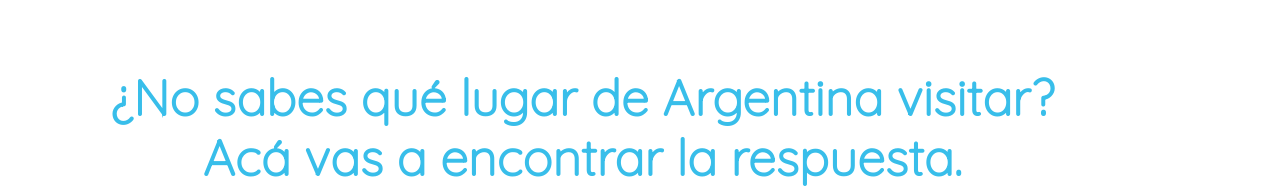
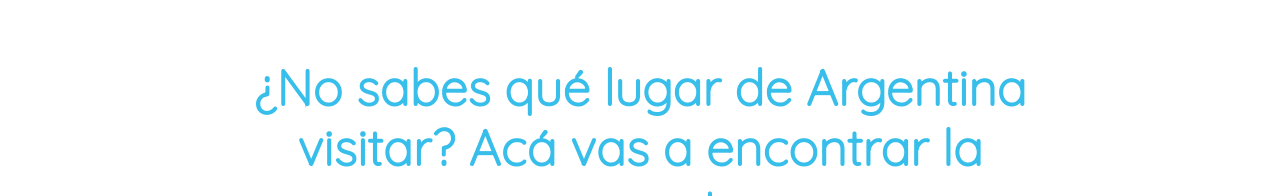
Before and after one commit to Beraldocamila/ProyectoFinal2, a plain HTML site: page index.html in a window 1280 px wide. Shown: the part 602-798 px from the top of the page. Drawn offline with nearby package versions, Linux system fonts and the light colour scheme; a web font is replaced by a local one.

Commit message:
VERSION FINAL

```diff
--- a/scss/scss/proyecto.scss
+++ b/scss/scss/proyecto.scss
@@ -236,15 +236,15 @@
     flex-wrap: nowrap;
     #indexTitulo{
         height: 250px;
+        text-align: $centro;
         h1{
-        margin: 70px;
+        margin-top: 60px;
         height: 40px;
-        text-align: $centro;
-        display: block;
+        display: inline-block;
         color: #38beea;
         font-size: 50px;
         font-weight: bolder;
-        width: 80%;
+        width: 70%;
         }
     }
     section{
```
Also changed, not shown: scss/css/proyecto.css.
